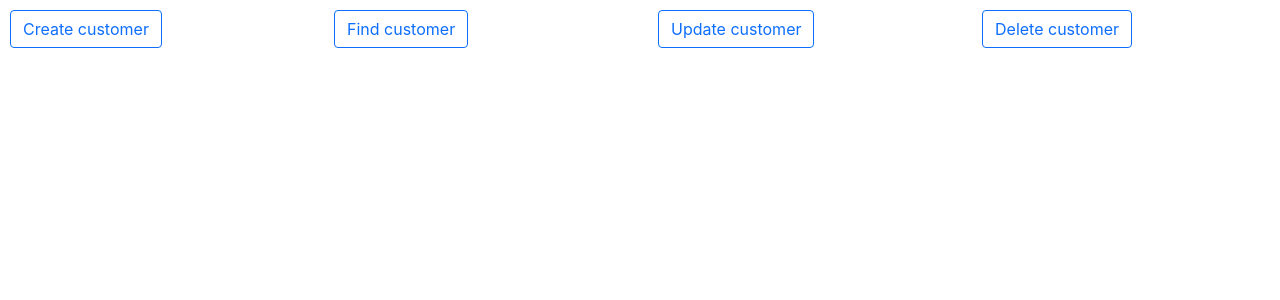
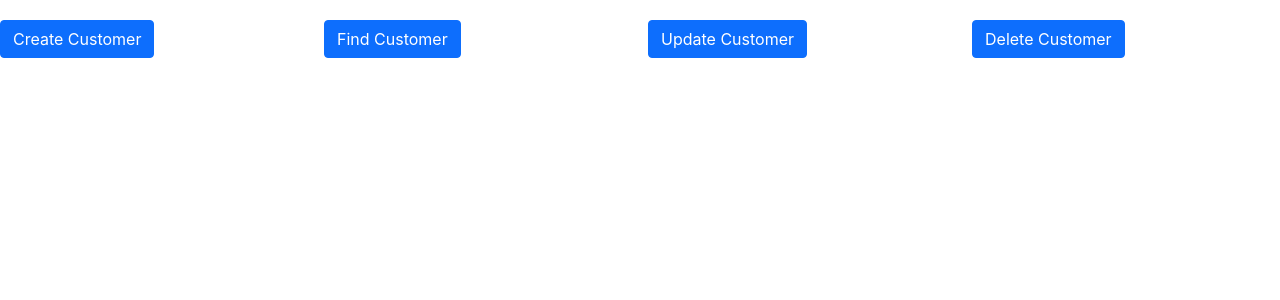
Before and after one commit to Rajat163/usermanagement, a React (Create React App) app in the folder frontend/: page / in a window 1280 px wide. Shown: the top 300 px of the page. Built offline with nearby package versions, Linux system fonts and the light colour scheme.

Commit message:
1. Removing the Button Component. 2. Creating a customer screen with 4 buttons.

```diff
--- a/frontend/src/components/BtnComp.js
+++ /dev/null
@@ -1,15 +0,0 @@
-import React from "react";
-
-export default function BtnComp(props) {
-  return (
-    <div>
-      <button
-        style={{ margin: 10 }}
-        type="button"
-        class="btn btn-outline-primary"
-      >
-        {props.text}
-      </button>
-    </div>
-  );
-}
--- a/frontend/src/components/Customer.js
+++ b/frontend/src/components/Customer.js
@@ -1,20 +1,42 @@
-import React from "react";
-import BtnComp from "./BtnComp";
+export default function Customer() {
 
-export default function Customer() {
+const handleCreateBtnClick = () => {
+  console.log('create customer is clicked....')
+}
+const handleFindBtnClick = () => {
+  console.log('Find customer is clicked....')
+}
+
+const handleUpdateBtnClick = () => {
+  console.log('Update customer is clicked....')
+}
+
+const handleDeleteBtnClick = () => {
+  console.log('Delete customer is clicked....')
+}
+
+
   return (
-    <div style={{ columnCount: 4}}>
+    <div style={{ marginTop: 20, columnCount: 4 }}>
       <div>
-        <BtnComp text="Create customer" />
+        <button type="button" className="btn btn-primary" onClick={handleCreateBtnClick}>
+          Create Customer
+        </button>
       </div>
       <div>
-        <BtnComp text="Find customer" />
+        <button type="button" className="btn btn-primary" onClick={handleFindBtnClick}>
+          Find Customer
+        </button>
       </div>
       <div>
-        <BtnComp text="Update customer" />
+        <button type="button" className="btn btn-primary" onClick={handleUpdateBtnClick}>
+          Update Customer
+        </button>
       </div>
       <div>
-        <BtnComp text="Delete customer" />
+        <button type="button" className="btn btn-primary" onClick={handleDeleteBtnClick}>
+          Delete Customer
+        </button>
       </div>
     </div>
   );
```
